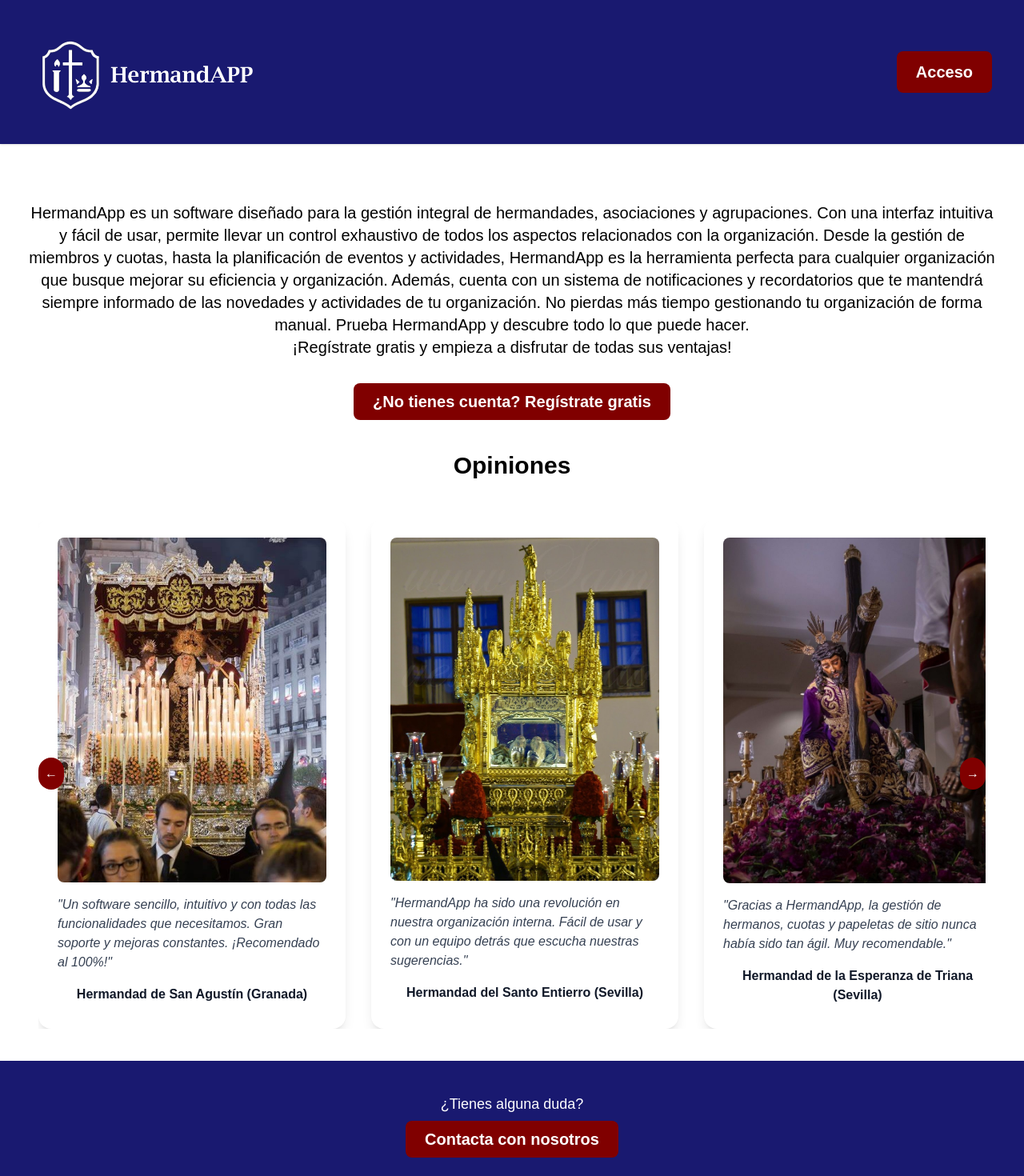
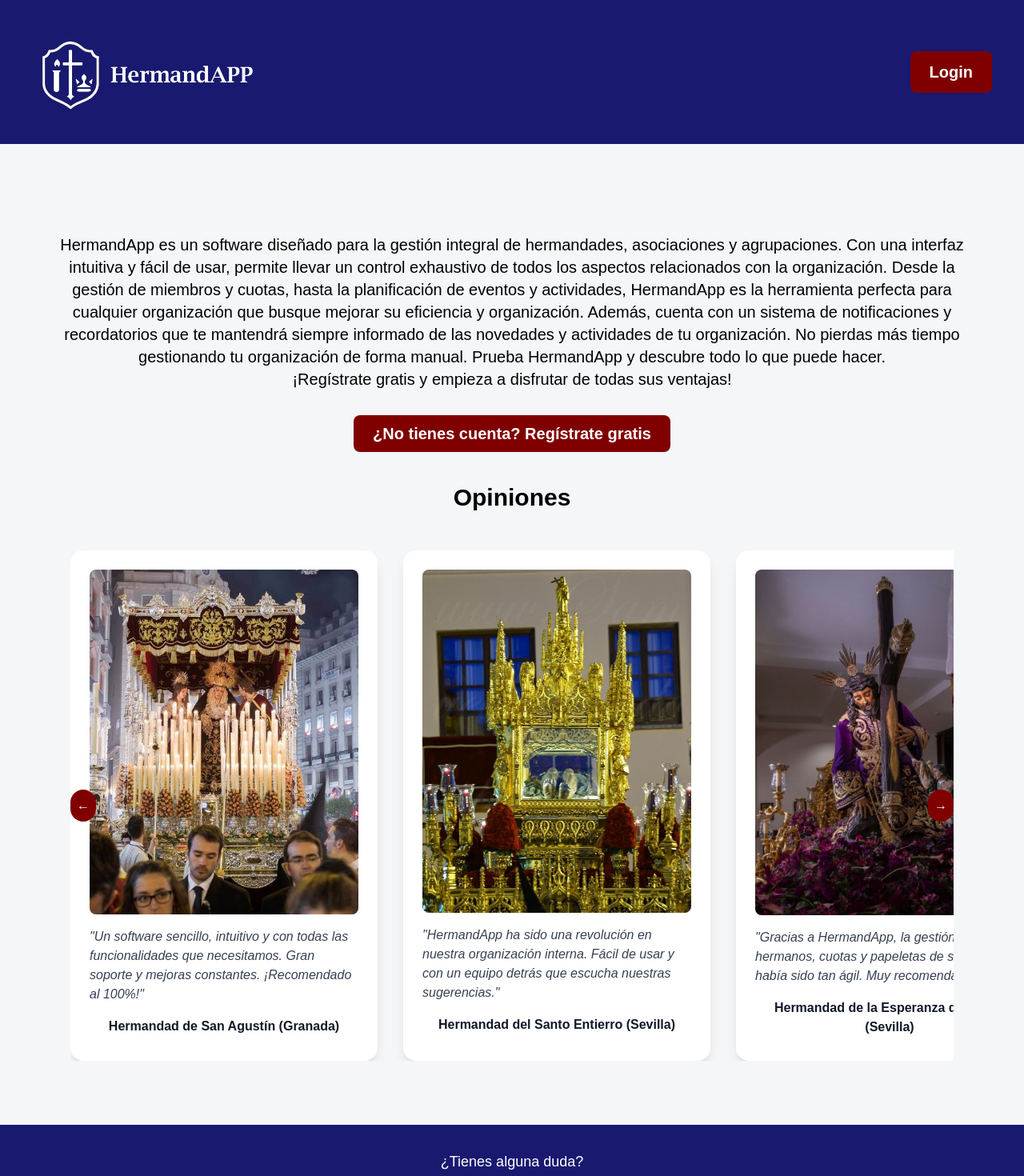
Before and after one commit to davdelpal1/HermandAPP, a Next.js app in the folder apps/web/: page / in a window 1280 px wide. Shown: the top 1470 px of the page at 80% size. Built offline with nearby package versions, Linux system fonts and the light colour scheme.

Commit message:
Añadiendo componente Layout

```diff
--- /dev/null
+++ b/apps/web/src/components/Layout.tsx
@@ -0,0 +1,55 @@
+import React from 'react';
+import Image from 'next/image';
+import Link from 'next/link';
+import logo from '../assets/images/Logo.jpg';
+
+interface LayoutProps {
+  children: React.ReactNode;
+}
+
+const Layout: React.FC<LayoutProps> = ({ children }) => {
+  return (
+    <div className="min-h-screen bg-white font-sans text-black flex flex-col">
+      <header className="flex items-center justify-between p-6 md:p-10 shadow bg-[#191970] text-white">
+        <Link href="/" passHref>
+          <Image src={logo} alt="Logo HermandApp" width={300} />
+        </Link>
+        <Link
+          href={
+            typeof window !== 'undefined' && window.location.pathname === '/register'
+              ? '/login'
+              : typeof window !== 'undefined' && window.location.pathname === '/login'
+              ? '/register'
+              : '/login'
+          }
+          className="text-xl font-bold px-6 py-3 bg-[#800000] text-white rounded-lg hover:bg-[#990000]"
+        >
+          {typeof window !== 'undefined' && window.location.pathname === '/register'
+            ? 'Login'
+            : typeof window !== 'undefined' && window.location.pathname === '/login'
+            ? 'Registro'
+            : 'Login'}
+        </Link>
+      </header>
+
+      <main className="flex-1 p-4 md:p-10 bg-[#f4f6f8]">
+        {children}
+      </main>
+
+      <footer className="bg-[#191970] text-white text-center py-8 text-sm">
+        <p className="text-lg mb-4">¿Tienes alguna duda?</p>
+        <a
+          href="mailto:delgado.pallares.david@gmail.com"
+          className="inline-block text-xl font-bold px-6 py-3 bg-[#800000] text-white rounded-lg hover:bg-[#990000]"
+        >
+          Contacta con nosotros
+        </a>
+        <div className="mt-6">
+          <p>Desarrollado por David Delgado Pallares</p>
+        </div>
+      </footer>
+    </div>
+  );
+};
+
+export default Layout;
--- a/apps/web/src/pages/dashboard.tsx
+++ b/apps/web/src/pages/dashboard.tsx
@@ -2,6 +2,7 @@
 import { useRouter } from 'next/router';
 import { getAuth, onAuthStateChanged } from 'firebase/auth';
 import { initializeApp } from 'firebase/app';
+import Layout from '@/components/Layout';
 
 // Configura tu proyecto de Firebase aquí
 const firebaseConfig = {
@@ -29,8 +30,10 @@
   }, [router]);
 
   return (
-    <div>
-      <h1>Bienvenido al Dashboard</h1>
+    <div className="min-h-screen bg-white font-sans text-black">
+      <Layout>
+        <h1>Bienvenido al Dashboard</h1>
+      </Layout>
     </div>
   );
 }
--- a/apps/web/src/pages/forgotPassword.tsx
+++ b/apps/web/src/pages/forgotPassword.tsx
@@ -4,6 +4,7 @@
 import Image from 'next/image';
 import logo from '../assets/images/Logo.jpg';
 import Link from 'next/link';
+import Layout from '@/components/Layout';
 
 // Configura tu proyecto de Firebase aquí
 const firebaseConfig = {
@@ -35,14 +36,7 @@
 
   return (
     <div className="min-h-screen bg-white font-sans text-black">
-      <header className="flex items-center justify-between p-10 shadow bg-[#191970] text-white">
-        <Link href="/" passHref>
-          <Image src={logo} alt="Logo HermandApp" width={300} />
-        </Link>
-        <Link href="../login" className="btn text-xl font-bold px-6 py-3 bg-[#800000] text-white rounded-lg hover:bg-[#990000]">
-          Acceso
-        </Link>
-      </header>
+      <Layout>
         <main className="p-2 md:p-4" style={{ background: '#f4f6f8' }}>
           <section id="hermandapp" className="text-center py-10">
             <h2 className="text-3xl font-bold mb-4">Bienvenido a HermandAPP</h2>
@@ -66,14 +60,7 @@
             </div>
           </div>
         </main>
-      <footer className="bg-[#191970] text-white text-center py-10">
-        <p className="text-lg mb-4">¿Tienes alguna duda?</p>
-        <Link href="mailto:delgado.pallares.david@gmail.com" className="btn text-xl font-bold px-6 py-3 bg-[#800000] text-white rounded-lg hover:bg-[#990000]">
-          Contacta con nosotros
-        </Link>
-        <div className="my-8"></div>
-        <p className="text-center text-sm">Desarrollado por David Delgado Pallares</p>
-      </footer>
+      </Layout>
     </div>
   );
 };
--- a/apps/web/src/pages/index.tsx
+++ b/apps/web/src/pages/index.tsx
@@ -6,17 +6,12 @@
 import Macarena from '../assets/images/Macarena.jpg';
 import Image from 'next/image';
 import Link from 'next/link';
+import Layout from '@/components/Layout';
 
 export default function Home() {
   return (
     <div className="min-h-screen bg-white font-sans text-black">
-      <header className="flex items-center justify-between p-10 shadow bg-[#191970] text-white">
-        <Image src={logo} alt="Logo HermandApp" width={300} />
-        <Link href="../login" className="btn text-xl font-bold px-6 py-3 bg-[#800000] text-white rounded-lg hover:bg-[#990000]">
-          Acceso
-        </Link>
-      </header>
-
+      <Layout>
         <main className="p-8">
           <section id="hermandapp" className="text-center py-10">
               <p className="text-xl">HermandApp es un software diseñado para la gestión integral de hermandades, asociaciones y agrupaciones. Con una interfaz intuitiva y fácil de usar, permite llevar un control exhaustivo de todos los aspectos relacionados con la organización.
@@ -104,15 +99,7 @@
           </section>
 
         </main>
-
-      <footer className="bg-[#191970] text-white text-center py-10">
-        <p className="text-lg mb-4">¿Tienes alguna duda?</p>
-        <Link href="mailto:delgado.pallares.david@gmail.com" className="btn text-xl font-bold px-6 py-3 bg-[#800000] text-white rounded-lg hover:bg-[#990000]">
-          Contacta con nosotros
-        </Link>
-        <div className="my-8"></div>
-        <p className="text-center text-sm">Desarrollado por David Delgado Pallares</p>
-      </footer>
+      </Layout>
     </div>
   );
 }
--- a/apps/web/src/pages/login.tsx
+++ b/apps/web/src/pages/login.tsx
@@ -1,8 +1,7 @@
 import { useState } from 'react';
 import { getAuth, signInWithEmailAndPassword } from 'firebase/auth';
 import { initializeApp } from 'firebase/app';
-import Image from 'next/image';
-import logo from '../assets/images/Logo.jpg';
+import Layout from '@/components/Layout';
 import Link from 'next/link';
 
 // Configura tu proyecto de Firebase aquí
@@ -37,14 +36,7 @@
 
   return (
     <div className="min-h-screen bg-white font-sans text-black">
-      <header className="flex items-center justify-between p-10 shadow bg-[#191970] text-white">
-        <Link href="/" passHref>
-          <Image src={logo} alt="Logo HermandApp" width={300} />
-        </Link>
-        <Link href="../register" className="btn text-xl font-bold px-6 py-3 bg-[#800000] text-white rounded-lg hover:bg-[#990000]">
-          Registro
-        </Link>
-      </header>
+      <Layout>
         <main className="p-2 md:p-4" style={{ background: '#f4f6f8' }}>
           <section id="hermandapp" className="text-center py-10">
             <h2 className="text-3xl font-bold mb-4">Bienvenido a HermandAPP</h2>
@@ -80,14 +72,7 @@
             </div>
           </div>
         </main>
-      <footer className="bg-[#191970] text-white text-center py-10">
-        <p className="text-lg mb-4">¿Tienes alguna duda?</p>
-        <Link href="mailto:delgado.pallares.david@gmail.com" className="btn text-xl font-bold px-6 py-3 bg-[#800000] text-white rounded-lg hover:bg-[#990000]">
-          Contacta con nosotros
-        </Link>
-        <div className="my-8"></div>
-        <p className="text-center text-sm">Desarrollado por David Delgado Pallares</p>
-      </footer>
+      </Layout>
     </div>
   );
 };
--- a/apps/web/src/pages/register.tsx
+++ b/apps/web/src/pages/register.tsx
@@ -4,6 +4,7 @@
 import Image from 'next/image';
 import logo from '../assets/images/Logo.jpg';
 import Link from 'next/link';
+import Layout from '@/components/Layout';
 
 // Configura tu proyecto de Firebase aquí
 const firebaseConfig = {
@@ -43,14 +44,7 @@
 
   return (
     <div className="min-h-screen bg-white font-sans text-black">
-      <header className="flex items-center justify-between p-10 shadow bg-[#191970] text-white">
-        <Link href="/" passHref>
-          <Image src={logo} alt="Logo HermandApp" width={300} />
-        </Link>
-        <Link href="../login" className="btn text-xl font-bold px-6 py-3 bg-[#800000] text-white rounded-lg hover:bg-[#990000]">
-          Acceso
-        </Link>
-      </header>
+      <Layout>
         <main className="p-2 md:p-4" style={{ background: '#f4f6f8' }}>
           <section id="hermandapp" className="text-center py-10">
             <h2 className="text-3xl font-bold mb-4">Bienvenido a HermandAPP</h2>
@@ -90,14 +84,7 @@
             </div>
           </div>
         </main>
-      <footer className="bg-[#191970] text-white text-center py-10">
-        <p className="text-lg mb-4">¿Tienes alguna duda?</p>
-        <Link href="mailto:delgado.pallares.david@gmail.com" className="btn text-xl font-bold px-6 py-3 bg-[#800000] text-white rounded-lg hover:bg-[#990000]">
-          Contacta con nosotros
-        </Link>
-        <div className="my-8"></div>
-        <p className="text-center text-sm">Desarrollado por David Delgado Pallares</p>
-      </footer>
+      </Layout>
     </div>
   );
 };
```
Lines whose indentation alone changed are shown as unchanged.
